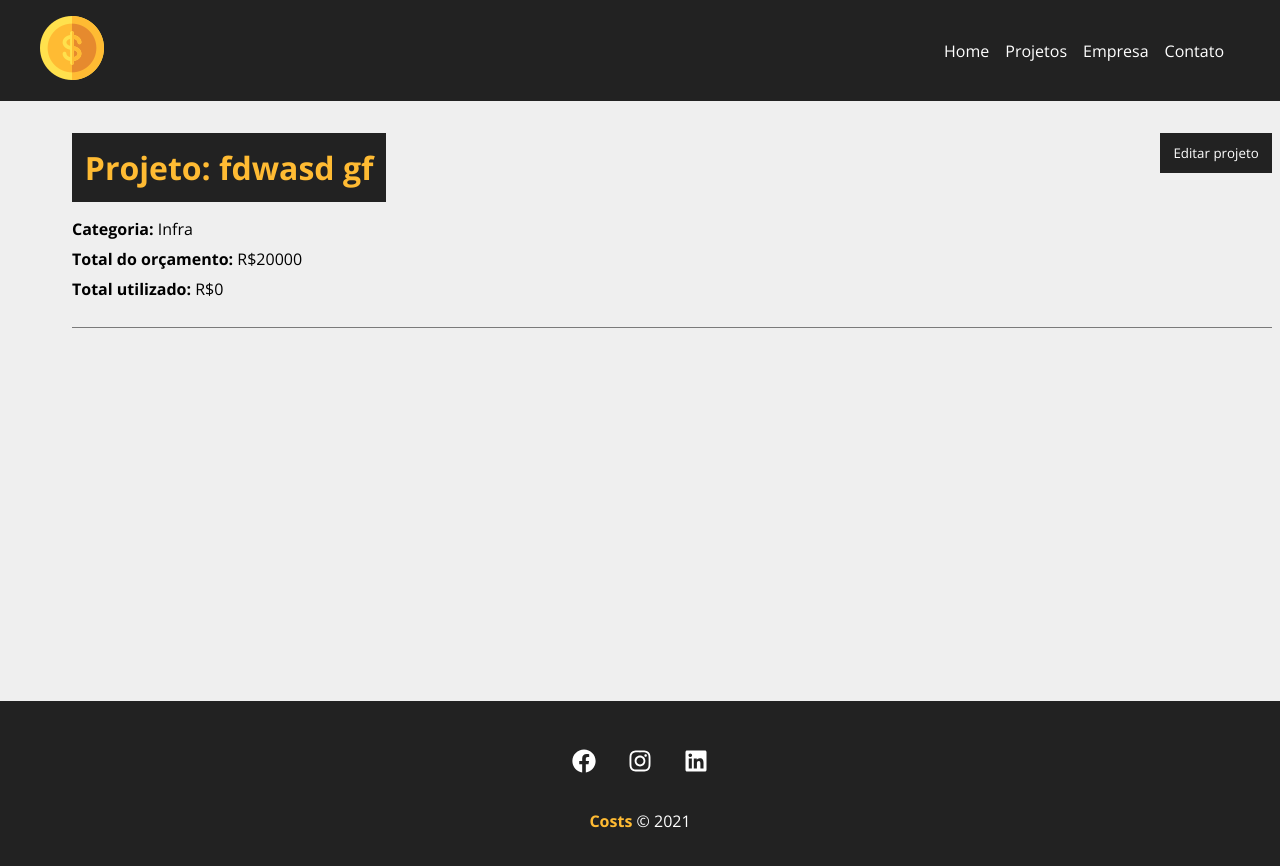
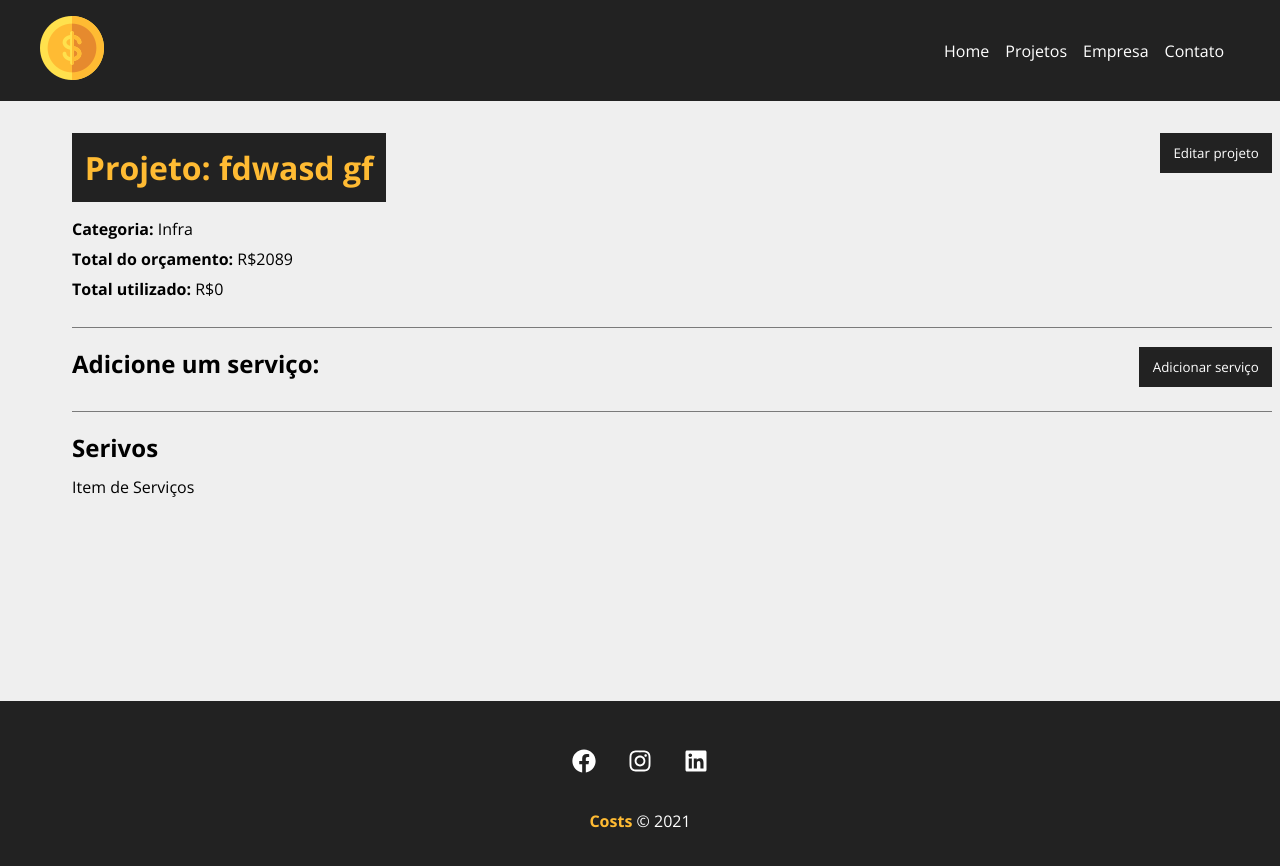
Before and after one commit to Italloml/Costs_In_React, a React (Create React App) app: page /project/33b5 in a window 1280 px wide. Shown: the top 866 px of the page. Built offline with nearby package versions, Linux system fonts and the light colour scheme; data requests are answered from the project's data file.

Commit message:
criando area de serviço

```diff
--- a/db.json
+++ b/db.json
@@ -3,7 +3,7 @@
     {
       "id": "33b5",
       "name": "fdwasd gf",
-      "budget": "20000",
+      "budget": "2089",
       "category": {
         "id": "1",
         "name": "Infra"
--- a/src/Components/pages/Project.js
+++ b/src/Components/pages/Project.js
@@ -15,6 +15,8 @@
     const [project, setProject] = useState([])
     // mostra / não mostra projeto
     const [showProjectForm, setShowProjectForm] = useState(false)
+    // serviço
+    const [showServiceForm, setShowServiceForm] = useState(false)
     // mensagem
     const [message, setMessage] = useState()
     // tipo da mensagem
@@ -41,6 +43,7 @@
 
     // Edição de posts do projeto
     function editPost(project) {
+        setMessage("")
         // budget validation
         if(project.budget < project.cost) {
             // mensagem
@@ -71,6 +74,10 @@
 
     function toggleProjectForm() {
         setShowProjectForm(!showProjectForm)
+    }
+
+    function toggleServiceForm() {
+        setShowServiceForm(!showServiceForm)
     }
 
     // condição ternária - fazendo edições dos projetos
@@ -106,6 +113,20 @@
                                 </div>
                             )}
                         </div>
+                        {/* área de Serviço */}
+                        <div className={styles.service_form_container}>
+                            <h2>Adicione um serviço:</h2>
+                            <button className={styles.btn} onClick={toggleServiceForm}>
+                                {!showServiceForm ? 'Adicionar serviço': 'Fechar'}
+                            </button>
+                            <div className={styles.project_info}>
+                                {showServiceForm && <div>Formulário do serviço</div>}
+                            </div>
+                        </div>
+                        <h2>Serivos</h2>
+                        <Container customClass='start'>
+                            <p>Item de Serviços</p>
+                        </Container>
                     </Container>
                 </div>
             ) : (
```
